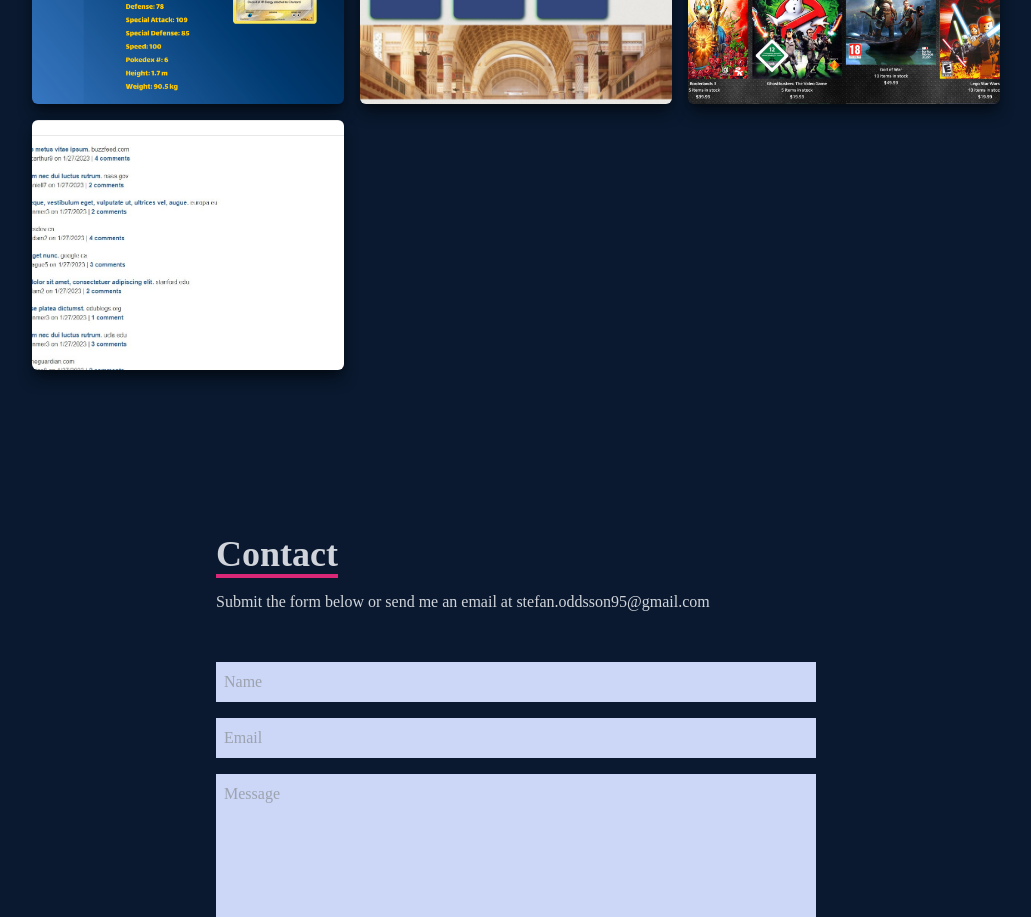
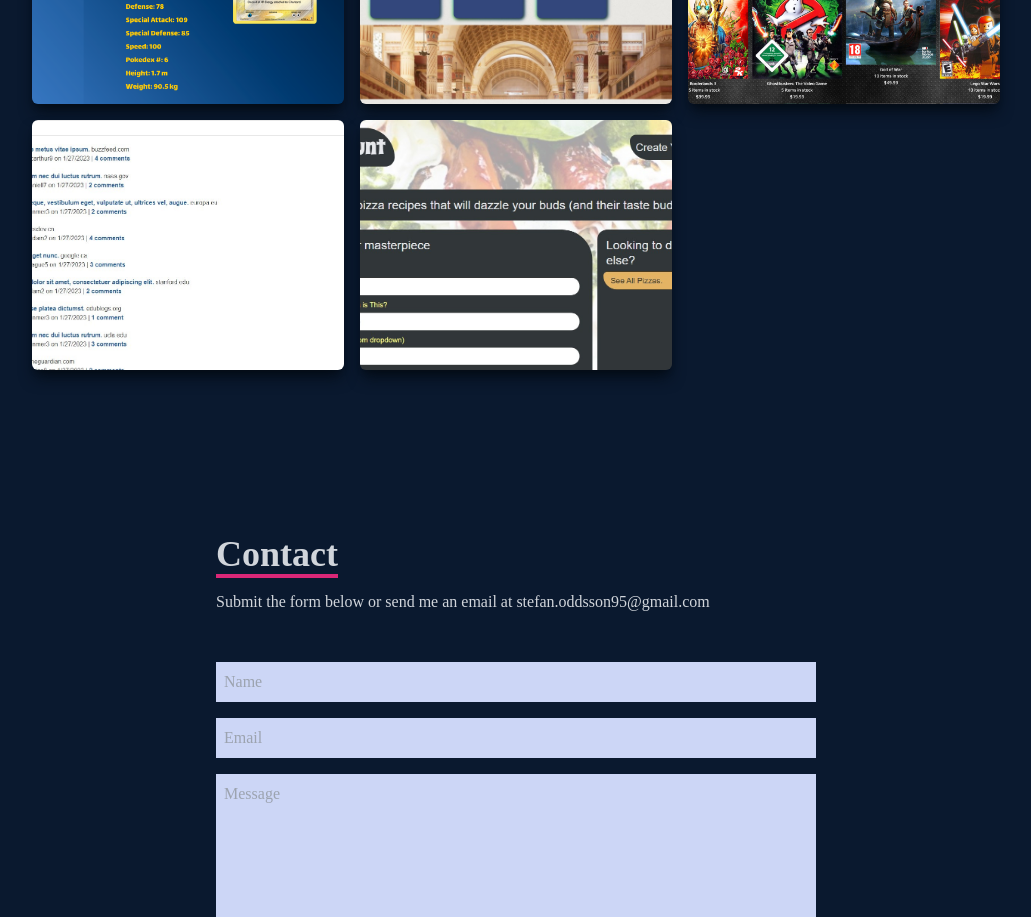
Before and after one commit to StebbiO/portfolio-react, a React (Create React App) app: page / in a window 1280 px wide. Shown: the part 2760-3677 px from the top of the page, without its empty margins (124-1155 px from the left). Built offline with nearby package versions, Linux system fonts and the light colour scheme; the HTML template or start-up script is replaced by a standard one.

Commit message:
add pizza app

```diff
--- a/src/components/Work.jsx
+++ b/src/components/Work.jsx
@@ -3,6 +3,7 @@
 import Book from '../assets/books.jpg'
 import Video from '../assets/video-game.jpg'
 import Blog from '../assets/tech-blog.jpg'
+import Pizza from '../assets/pizza.jpg'
 
 function Work() {
   return (
@@ -97,6 +98,26 @@
                         </div>
                     </div>
                 </div>
+                <div
+                 style={{backgroundImage: `url(${Pizza})`}}
+                 className='shadow-lg shadow-[#040c16] group container rounded-md flex justify-center items-center mx-auto content-div'
+                >
+
+                    {/*Hover Effects */}
+                    <div className='opacity-0 group-hover:opacity-100'>
+                        <span className='text-2xl font-bold text-white tracking-wider'>
+                            MongoDB Application
+                        </span>
+                        <div className='pt-8 text-center'>
+                            <a href='https://fierce-sierra-58331.herokuapp.com/'>
+                                <button className='text-center rounded-lg px-4 py-3 m-2 bg-white text-gray-700 font-bold text-lg'>Demo</button>
+                            </a>
+                            <a href='https://github.com/StebbiO/pizza-hunt2'>
+                                <button className='text-center rounded-lg px-4 py-3 m-2 bg-white text-gray-700 font-bold text-lg'>Code</button>
+                            </a>
+                        </div>
+                    </div>
+                </div>
             </div>
         </div>
     </div>
```
Also changed, not shown: src/assets/pizza.jpg (added).
